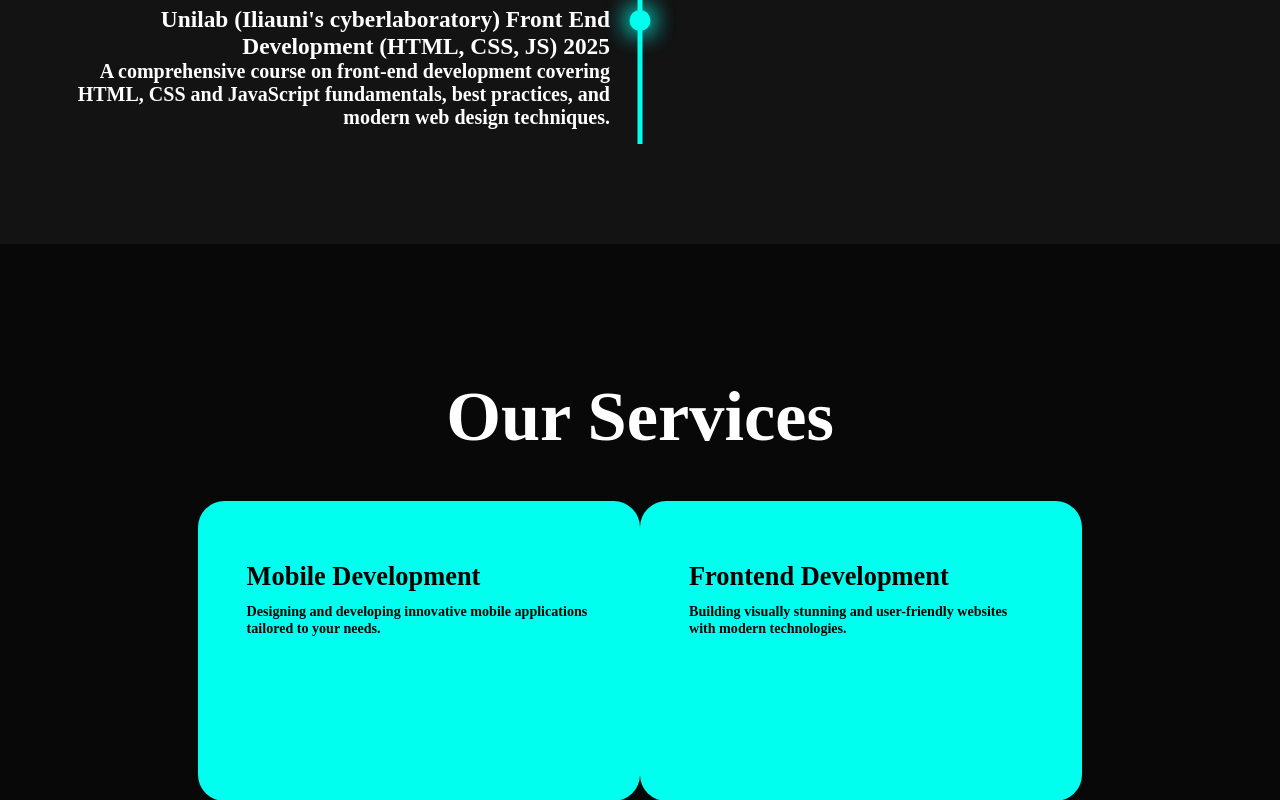
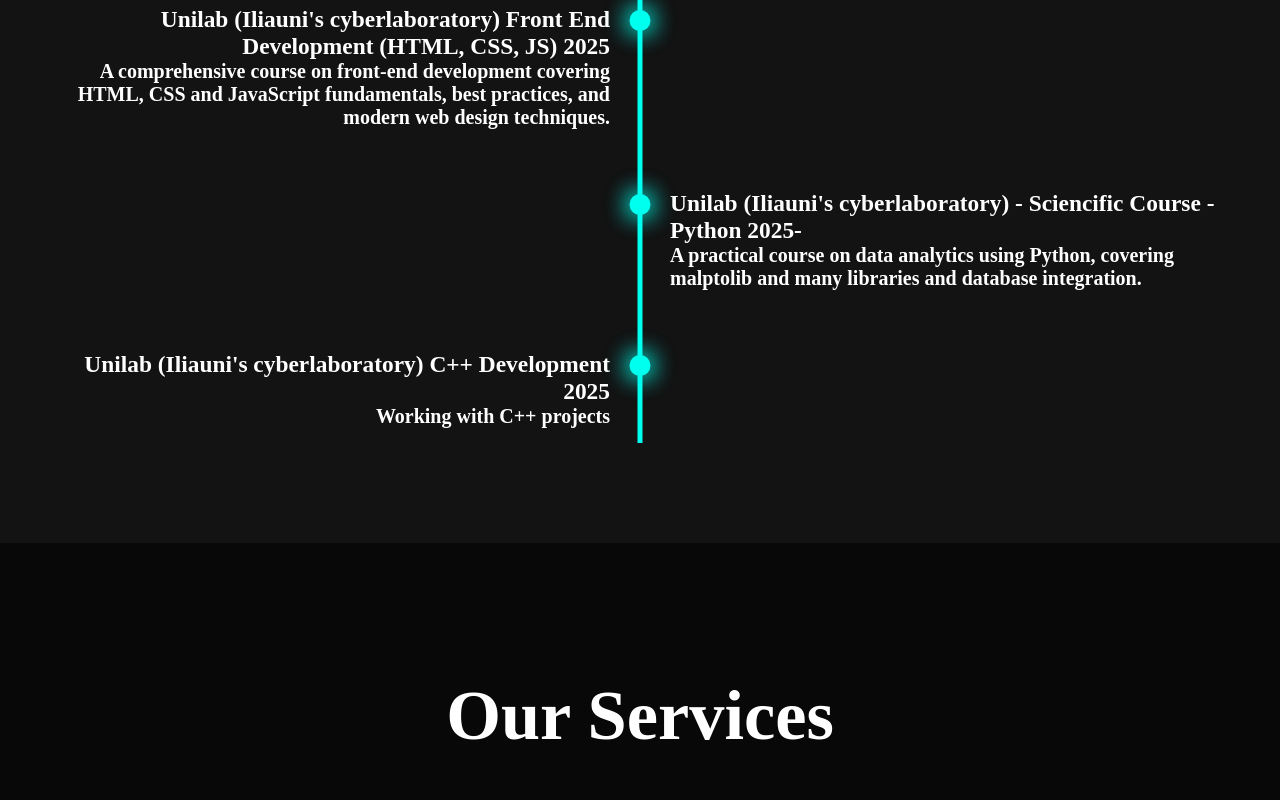
Before and after one commit to SANDRICKSON/sandro2, a plain HTML site: page index.html in a window 1280 px wide. Shown: the part 3996-4796 px from the top of the page. Drawn offline with nearby package versions, Linux system fonts and the light colour scheme.

Commit message:
Update index.html

```diff
--- a/index.html
+++ b/index.html
@@ -176,6 +176,20 @@ Let’s bring your vision to life.
     <div class="timeline-date">
         <h3>Unilab (Iliauni's cyberlaboratory) Front End Development (HTML, CSS, JS) 2025</h3>
         <p>A comprehensive course on front-end development covering HTML, CSS  and JavaScript fundamentals, best practices, and modern web design techniques.</p>
+    </div>
+</div>
+            <div class="timeline-item">
+    <div class="timeline-dot"></div>
+    <div class="timeline-date">
+        <h3>Unilab (Iliauni's cyberlaboratory) - Sciencific Course - Python 2025-</h3>
+        <p>A practical course on data analytics using Python, covering malptolib and many libraries and database integration.</p>
+    </div>
+</div>
+            <div class="timeline-item">
+    <div class="timeline-dot"></div>
+    <div class="timeline-date">
+        <h3>Unilab (Iliauni's cyberlaboratory) C++ Development 2025</h3>
+        <p>Working with C++ projects</p>
     </div>
 </div>
         </div>
```
